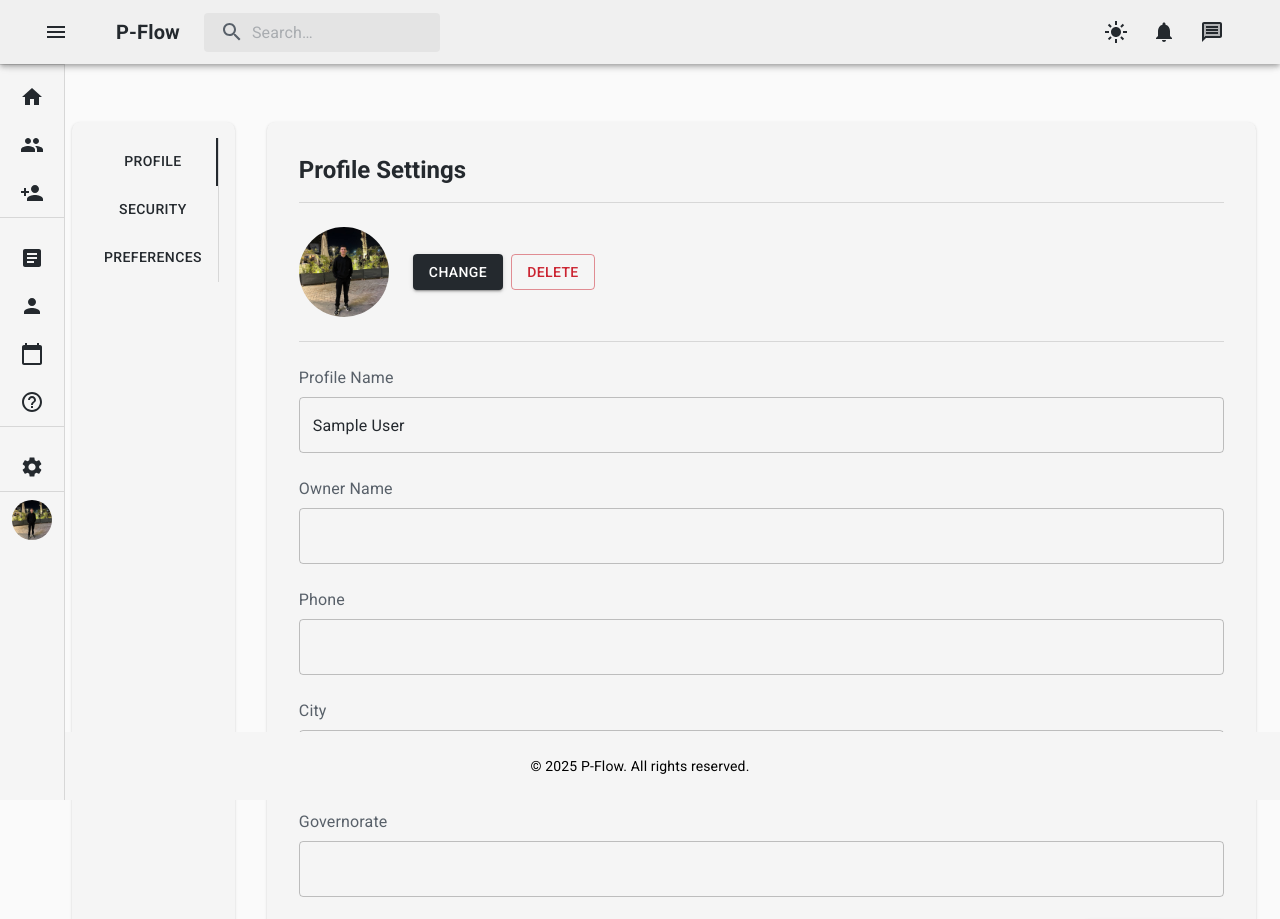
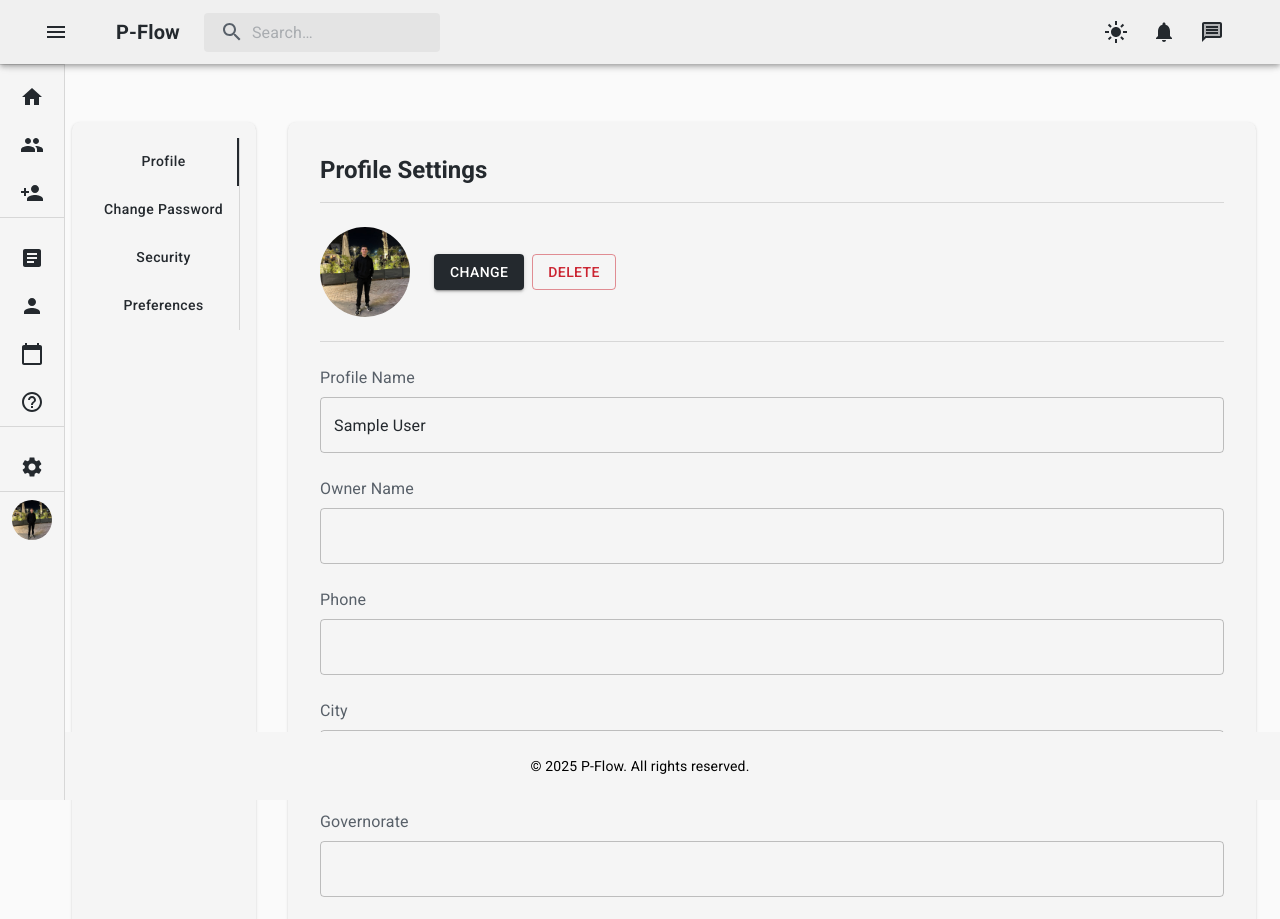
Before and after one commit to elref7i/p-flow, a React (Vite) app: page /setting in a window 1280 px wide. Shown: the top 919 px of the page. Built offline with nearby package versions, Linux system fonts and the light colour scheme; sample sign-in values are in the browser's storage.

Commit message:
Refactor Setting component: remove console logs, enhance user data handling, and improve tab functionality with disabled state for submit button.

```diff
--- a/src/context/UserType.context.jsx
+++ b/src/context/UserType.context.jsx
@@ -21,7 +21,7 @@ export default function UserTypeProvider({ children }) {
     try {
       const data = await getSpecificUser({ userId, token });
       setUserData(data);
-      console.log(data);
+      // console.log(data);
 
       localStorage.setItem('userData', JSON.stringify(data));
     } catch (error) {
@@ -41,7 +41,7 @@ export default function UserTypeProvider({ children }) {
         setRole(data.user.role);
         setToken(data.token);
         const decodeToken = jwtDecode(data.token);
-        console.log(decodeToken);
+        // console.log(decodeToken);
         localStorage.setItem('token', data.token);
         localStorage.setItem('role', data.user.role);
         fetchUserData(decodeToken.userId, data.token);
--- a/src/pages/Setting/Setting.jsx
+++ b/src/pages/Setting/Setting.jsx
@@ -17,11 +17,12 @@ import {
 import { useFormik } from 'formik';
 import ImageAdmin from '@/assets/photo_2024-12-03_19-37-17.jpg';
 import { useTypeContext } from '../../context/UserType.context';
+import { useUpdateUser } from '../../hooks/useAdminAction';
 
 export default function Setting() {
   const [tabIndex, setTabIndex] = useState(0);
   const theme = useTheme();
-  const { userData } = useTypeContext();
+  const { userData, token } = useTypeContext();
   const {
     name,
     ownerName,
@@ -29,7 +30,7 @@ export default function Setting() {
     city,
     governorate,
     // role,
-    // _id,
+    _id,
     // identificationNumber,
     // registrationNumber,
     // email,
@@ -39,7 +40,7 @@ export default function Setting() {
   const handleTabChange = (event, newIndex) => {
     setTabIndex(newIndex);
   };
-
+  const { mutate, isLoading, isError } = useUpdateUser();
   const {
     handleSubmit,
     handleBlur,
@@ -48,6 +49,7 @@ export default function Setting() {
     // setFieldValue,
     errors,
     touched,
+    dirty,
   } = useFormik({
     initialValues: {
       name,
@@ -63,9 +65,10 @@ export default function Setting() {
       // rePassword: '',
     },
     onSubmit: (values) => {
-      console.log(values);
+      mutate({ token, values, userId: _id });
     },
   });
+  console.log(handleChange);
 
   return (
     <Stack
@@ -96,6 +99,17 @@ export default function Setting() {
               '&.Mui-selected': {
                 color: theme.palette.action.active, // لون النص عند التحديد
               },
+              textTransform: 'capitalize',
+            }}
+          />
+          <Tab
+            label="Change Password"
+            sx={{
+              color: theme.palette.text.primary, // لون النص
+              '&.Mui-selected': {
+                color: theme.palette.action.active, // لون النص عند التحديد
+              },
+              textTransform: 'capitalize',
             }}
           />
           <Tab
@@ -105,6 +119,7 @@ export default function Setting() {
               '&.Mui-selected': {
                 color: theme.palette.action.active, // لون النص عند التحديد
               },
+              textTransform: 'capitalize',
             }}
           />
           <Tab
@@ -114,6 +129,7 @@ export default function Setting() {
               '&.Mui-selected': {
                 color: theme.palette.action.active, // لون النص عند التحديد
               },
+              textTransform: 'capitalize',
             }}
           />
         </Tabs>
@@ -222,6 +238,7 @@ export default function Setting() {
 
             <Button
               type="submit"
+              disabled={!dirty}
               variant="contained"
               sx={{ mt: 3, ml: 'auto', display: 'block' }}
             >
@@ -229,10 +246,11 @@ export default function Setting() {
             </Button>
           </Box>
         )}
-        {tabIndex === 1 && (
-          <Typography>Security Settings (Under Development)</Typography>
+        {tabIndex === 1 && <Typography>Change Password</Typography>}
+        {tabIndex === 2 && (
+          <Typography>Preferences Settings (Under Development)</Typography>
         )}
-        {tabIndex === 2 && (
+        {tabIndex === 3 && (
           <Typography>Preferences Settings (Under Development)</Typography>
         )}
       </Paper>
```
